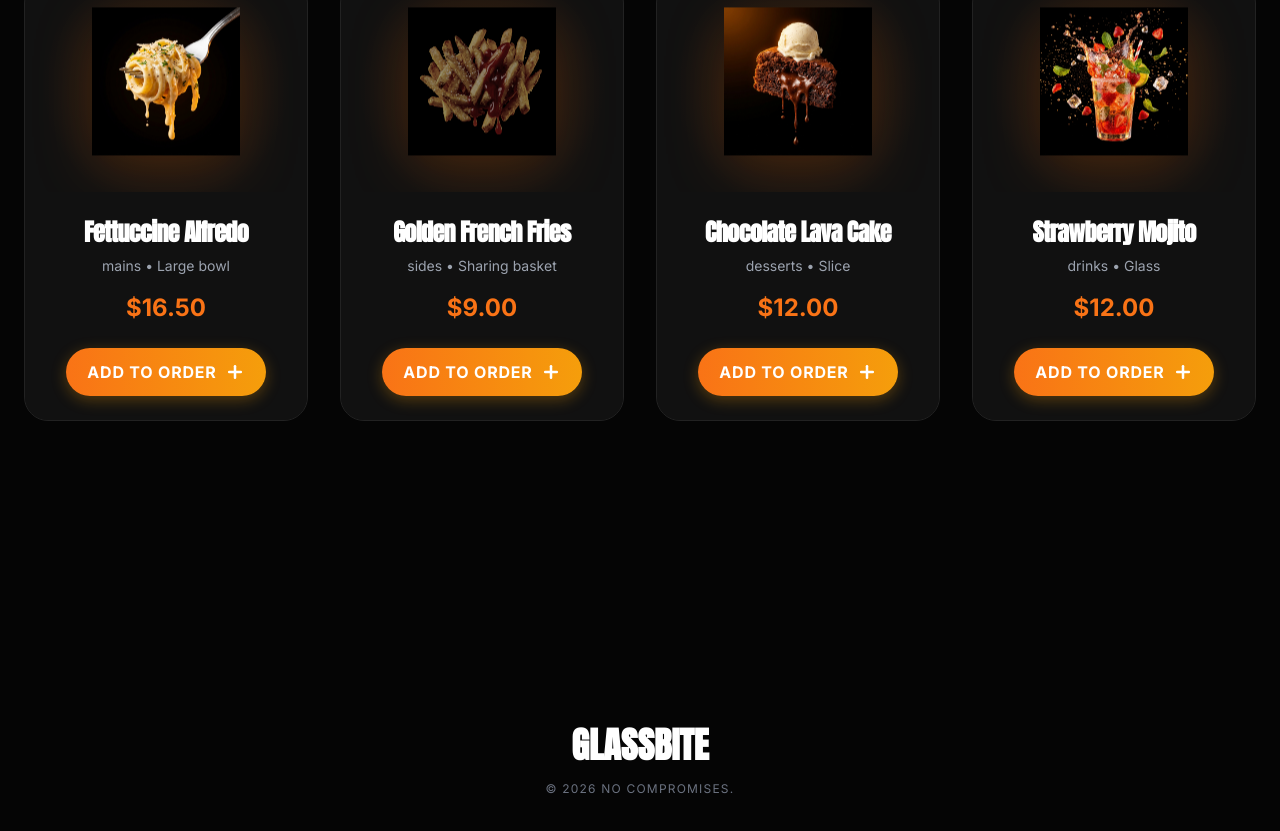
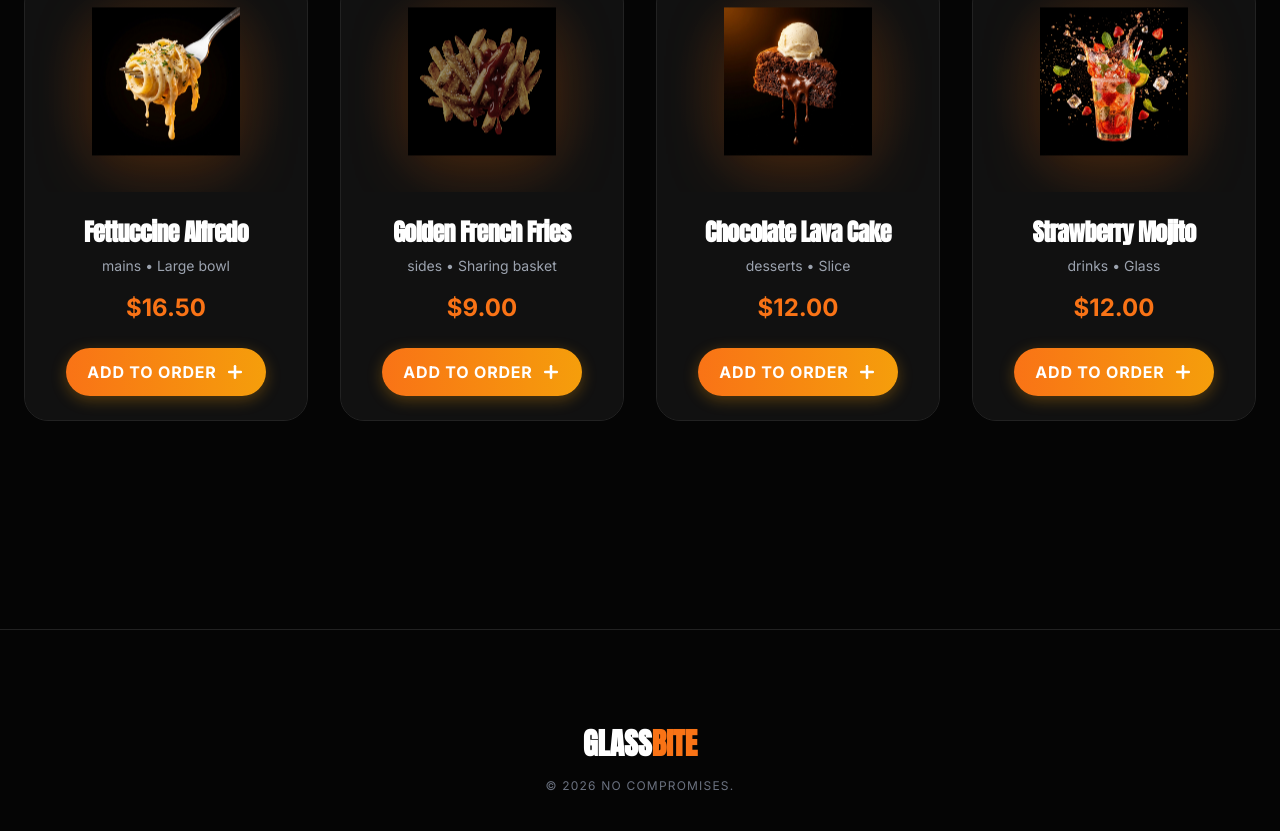
Before and after one commit to Aschio12/glassbite, a React (Vite) app: page / in a window 1280 px wide. Shown: the part 1984-2815 px from the top of the page. Built offline with nearby package versions, Linux system fonts and the light colour scheme.

Commit message:
Update footer in App to remove brutalist styling

```diff
--- a/src/App.jsx
+++ b/src/App.jsx
@@ -98,8 +98,8 @@ export default function App() {
         </section>
       </main>
 
-      <footer className="brutal-border-t bg-[#050505] py-24 text-center text-gray-500">
-        <p className="mb-4 font-display text-4xl font-black uppercase text-white">Glassbite</p>
+      <footer className="border-t border-[#222222] bg-[#050505] py-24 text-center text-gray-500">
+        <p className="mb-4 font-display text-3xl font-black uppercase text-white">GLASS<span className="text-orange-500">BITE</span></p>
         <p className="text-xs uppercase tracking-widest">© {new Date().getFullYear()} No Compromises.</p>
       </footer>
 
```
